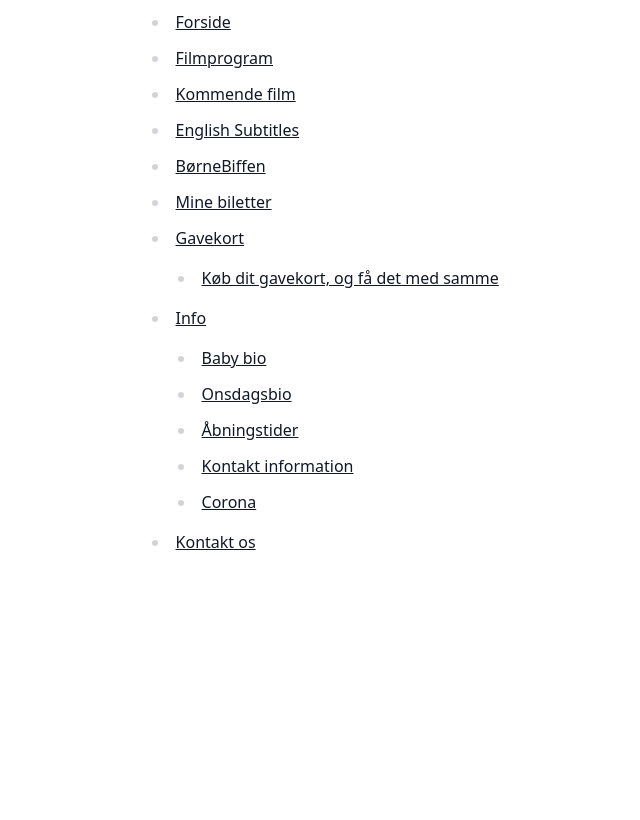
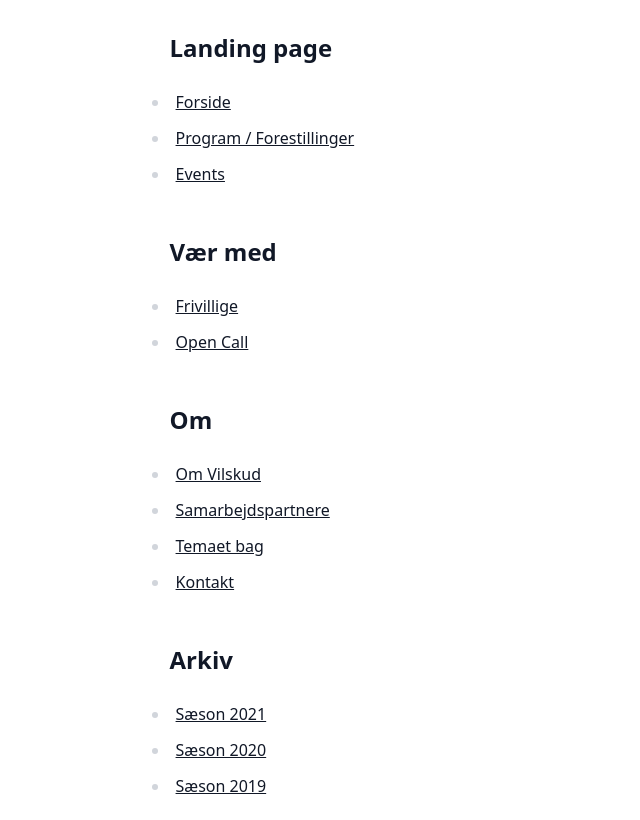
Before and after one commit to char308z/vildskud, a website built with Vite: page sitemap.html in a window 1280 px wide. Shown: the part 128-948 px from the top of the page, without its empty margins (199-839 px from the left). Before the commit the page ends 800 px from the top, so only its background shows below. Built offline with nearby package versions, Linux system fonts and the light colour scheme.

Commit message:
sitemap html

```diff
--- a/sitemap.html
+++ b/sitemap.html
@@ -14,27 +14,27 @@
 <body>
     <main class="grid mx-auto container pt-8 prose">
         <div>
-            <h2>Vester VovVov Sitemap.html</h2>
+            <h2>Sitemap</h2>
             <ul>
-                <li><a href="https://vestervovvov.dk" alt="link til forside">Forside</a></li>
-                <li><a href="https://vestervovvov.dk/filmprogram/" alt="link til filmprogram">Filmprogram</a></li>
-                <li><a href="https://vestervovvov.dk/kommende-film/" alt="link til kommende film">Kommende film</a></li>
-                <li><a href="https://vestervovvov.dk/english-subtitles/" alt="link til english subtitles">English Subtitles</a></li>
-                <li><a href="https://vestervovvov.dk/boernebiffen/" alt="link til børnefilm">BørneBiffen</a></li>
-                <li><a href="https://vestervovvov.dk/mine-billetter/" alt="link til mine biletter">Mine biletter</a></li>
-                <li><a href="https://vestervovvov.dk/gavekort/koeb-dit-gavekort-og-faa-det-med-det-samme/" alt="link til gavekort">Gavekort</a></li>
-                <ul>
-                    <li><a href="https://vestervovvov.dk/gavekort/koeb-dit-gavekort-og-faa-det-med-det-samme/" alt="link til køb dit gavekort">Køb dit gavekort, og få det med samme</a></li>
-                </ul>
-                <li><a href="" alt="link til...">Info</a></li>
-                <ul>
-                    <li><a href="https://vestervovvov.dk/info/babybio/" alt="link til baby bio">Baby bio</a></li>
-                    <li><a href="https://vestervovvov.dk/info/onsdagsbio/" alt="link til Onsdagsbio">Onsdagsbio</a></li>
-                    <li><a href="https://vestervovvov.dk/info/åbningstider/" alt="link til Åbningstider">Åbningstider</a></li>
-                    <li><a href="https://vestervovvov.dk/info/kontaktinformation/" alt="link til Kontakt information">Kontakt information</a></li>
-                    <li><a href="https://vestervovvov.dk/info/corona/" alt="link til Corona">Corona</a></li>
-                </ul>
-                <li><a href="https://vestervovvov.dk/kontakt-os/" alt="link til Kontakt os">Kontakt os</a></li>
+                <h2>Landing page</h2>
+                <li><a href="https://www.vildskud.dk" alt="link til forside">Forside</a></li>
+                <li><a href="https://www.vildskud.dk/forestillinger/" alt="link til program/forestillinger">Program / Forestillinger</a></li>
+                <li><a href="https://www.vildskud.dk/events/" alt="link til events">Events</a></li>
+
+                <h2>Vær med</h2>
+                <li><a href="https://www.vildskud.dk/infovildskud-dk/" alt="link til frivillige">Frivillige</a></li>
+                <li><a href="https://www.vildskud.dk/infovildskud-dk/open-call/" alt="link til open call">Open Call</a></li>
+
+                <h2>Om</h2>
+                <li><a href="https://www.vildskud.dk/om/om-vildskud/" alt="link til om Vilskud">Om Vilskud</a></li>
+                <li><a href="https://www.vildskud.dk/om/samarbejdspartnere/" alt="link til Samarbejdspartnere">Samarbejdspartnere</a></li>
+            <li><a href="https://www.vildskud.dk/om/teamet-bag/" alt="link til temaet bag">Temaet bag</a></li>
+              <li><a href="https://www.vildskud.dk/om/kontakt/" alt="link til kontakt">Kontakt</a></li>
+
+              <h2>Arkiv</h2>
+                    <li><a href="https://www.vildskud.dk/saeson/2021/" alt="link til sæson 2021">Sæson 2021</a></li>
+                    <li><a href="https://www.vildskud.dk/saeson/2020/" alt="link til sæson 2020">Sæson 2020</a></li>
+                    <li><a href="https://www.vildskud.dk/saeson/2019/" alt="link til sæson 2019">Sæson 2019</a></li>
             </ul>
         </div>
     </main>
```
